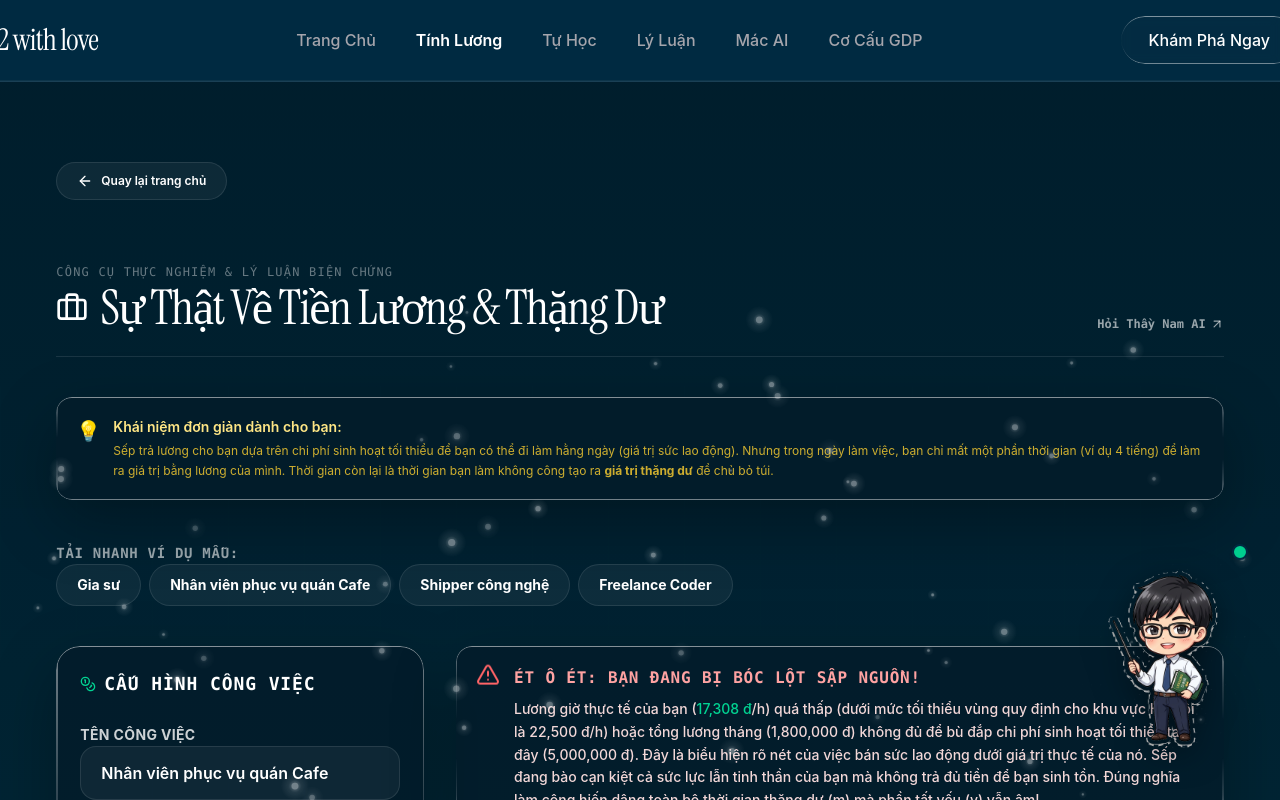
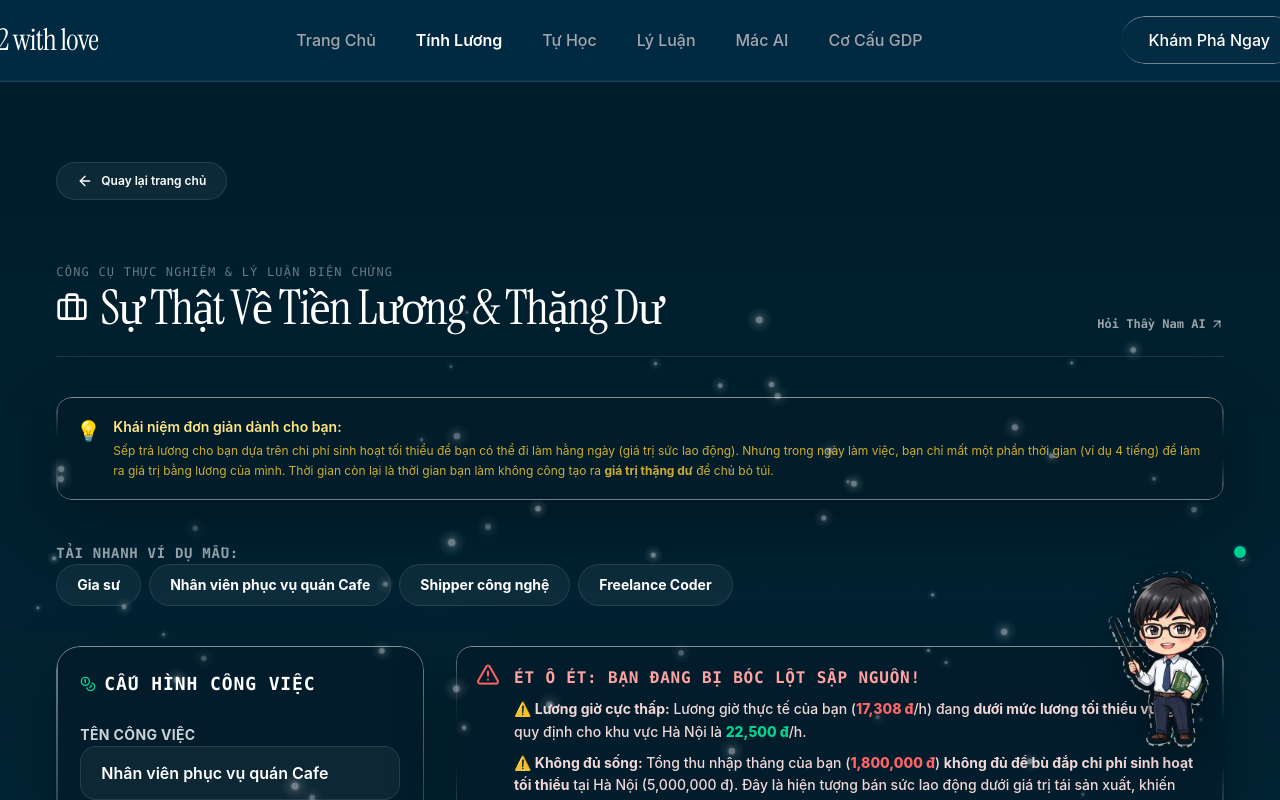
Before and after one commit to trungtran2511/mac-lenin-2, a React (Vite) app: page / in a window 1280 px wide. Both pictures are taken after a click on the button "Tính Lương". Shown: the top 800 px of the page. Built offline with nearby package versions, Linux system fonts and the light colour scheme; a web font is replaced by a local one.

Commit message:
feat(salary): add parent allowance input and logic, fix ridiculous wage warning message logic

```diff
--- a/src/components/SalaryCalculatorPanel.tsx
+++ b/src/components/SalaryCalculatorPanel.tsx
@@ -136,6 +136,7 @@ export function SalaryCalculatorPanel({ onAskTeacher }: SalaryCalculatorPanelPro
   const [regionBriefExplanation, setRegionBriefExplanation] = useState(
     "Chi phí sinh hoạt tối thiểu tại Hà Nội/TP.HCM khoảng 5M VND/tháng bao gồm thuê trọ cơ bản (2M - 2.5M), ăn uống (2M) và đi lại."
   );
+  const [familySupportInput, setFamilySupportInput] = useState("");
 
   // Output states
   const [workMonths, setWorkMonths] = useState(1);
@@ -296,6 +297,7 @@ Hãy phản hồi dưới dạng một đối tượng JSON duy nhất (không c
     setLocationInput(defaultLoc);
     setDynamicMinWage(REGION_CONFIGS[preset.region].minWageHourly);
     setRegionBriefExplanation("Sử dụng thông số mẫu của công việc.");
+    setFamilySupportInput("");
 
     setAiResult(null);
     setAiError(null);
@@ -307,6 +309,8 @@ Hãy phản hồi dưới dạng một đối tượng JSON duy nhất (không c
   const hoursPerDay = parseFloat(hoursInput) || 0;
   const costOfLiving = parseFloat(costInput) || 0;
   const workingDays = parseFloat(daysInput) || 0;
+  const familySupport = parseFloat(familySupportInput) || 0;
+  const totalIncome = monthlySalary + familySupport;
 
   // Basic wage calculations
   const totalHoursMonth = workingDays * hoursPerDay;
@@ -458,7 +462,7 @@ Hãy phản hồi dưới dạng một đối tượng JSON duy nhất (không c
   "job_category": "Tên nhóm ngành chính thức sau dịch/chuẩn hóa (ví dụ: Xe ôm công nghệ / Vận tải, Lao động dịch vụ ăn uống, Công nghệ thông tin...)",
   "suggested_hourly_range": [min_hourly_vnd, max_hourly_vnd],
   "is_exploited_text": "Đánh giá độ bóc lột bằng từ ngữ Gen Z cực độc lạ (ví dụ: 'Bóc lột sập nguồn', 'Tư bản bào mòn', 'Tạm ổn áp', 'Flex lương đỉnh chóp')",
-  "analysis_summary": "Phân tích chi tiết mà siêu hài hước bằng tiếng lóng Gen Z (dùng từ: 'ét ô ét', 'cứu cái lưng', 'tư bản bào', 'nằm im thở khò khò', 'kiếp làm thuê', 'chúa tể', 'chiến thần'). Phải giải thích rõ: 1) Lương theo giờ thực tế so với mức lương tối thiểu của khu vực làm việc đã chọn (${locationInput} với lương tối thiểu vùng là ${dynamicMinWage.toLocaleString()} đ/h) và trung bình ngành thế nào; 2) Giá trị thặng dư (m) bị chủ chiếm dụng; 3) Tỷ suất thặng dư (m') thể hiện mức độ sếp đang bào bạn thế nào; 4) Mối tương quan giữa lương và chi phí sinh hoạt tại vùng này (v) - giải thích tại sao cùng mức lương đó nhưng chi phí ở vùng này đắt đỏ thì cuộc sống sẽ bấp bênh hơn.",
+  "analysis_summary": "Phân tích chi tiết mà siêu hài hước bằng tiếng lóng Gen Z (dùng từ: 'ét ô ét', 'cứu cái lưng', 'tư bản bào', 'nằm im thở khò khò', 'kiếp làm thuê', 'chúa tể', 'chiến thần'). Phải giải thích rõ: 1) Lương theo giờ thực tế so với mức lương tối thiểu của khu vực làm việc đã chọn (${locationInput} với lương tối thiểu vùng là ${dynamicMinWage.toLocaleString()} đ/h) và trung bình ngành thế nào; 2) Giá trị thặng dư (m) bị chủ chiếm dụng; 3) Tỷ suất thặng dư (m') thể hiện mức độ sếp đang bào bạn thế nào; 4) Mối tương quan giữa lương và chi phí sinh hoạt tại vùng này (v) - đặc biệt nếu người dùng nhận thêm tiền trợ cấp của gia đình để bù đắp chi phí sống, hãy phân tích dí dỏm rằng gia đình họ đang gián tiếp 'tài trợ' cho nhà tư bản để họ có thể trả lương rẻ mạt cho bạn mà bạn vẫn không bị 'sập nguồn'; giải thích tại sao cùng mức lương đó nhưng chi phí ở vùng này đắt đỏ thì cuộc sống sẽ bấp bênh hơn.",
   "advice": "Lời khuyên 'xịn sò' giúp nâng cấp bản thân, deal lương hoặc bảo vệ quyền lợi trước tư bản bào."
 }`;
 
@@ -466,7 +470,8 @@ Hãy phản hồi dưới dạng một đối tượng JSON duy nhất (không c
 - Tên công việc: "${jobTitle}"
 - Khu vực làm việc: ${locationInput}
 - Lương tối thiểu vùng theo giờ (theo luật): ${dynamicMinWage.toLocaleString()} VND/giờ
-- Lương tháng: ${monthlySalary.toLocaleString()} VND
+- Lương tháng từ việc làm: ${monthlySalary.toLocaleString()} VND
+- Tiền trợ cấp từ gia đình/bố mẹ mỗi tháng: ${familySupport.toLocaleString()} VND
 - Số ngày làm việc mỗi tháng: ${workingDays} ngày
 - Số giờ làm việc mỗi ngày: ${hoursPerDay} giờ
 - Chi phí sinh hoạt tối thiểu mỗi tháng của người dùng tại vùng này: ${costOfLiving.toLocaleString()} VND
@@ -546,7 +551,9 @@ Hãy phản hồi dưới dạng một đối tượng JSON duy nhất (không c
   };
 
   // Determine warning levels
-  const isWageRidiculous = actualHourlyWage < dynamicMinWage || (monthlySalary > 0 && monthlySalary < costOfLiving);
+  const isWageUnderMinWage = actualHourlyWage < dynamicMinWage;
+  const isWageBelowSurvival = monthlySalary > 0 && monthlySalary < costOfLiving;
+  const isWageRidiculous = isWageUnderMinWage || isWageBelowSurvival;
   const isWageUnderSuggested = aiResult && actualHourlyWage < aiResult.suggested_hourly_range[0];
 
   const chartData = [
@@ -678,7 +685,7 @@ Hãy phản hồi dưới dạng một đối tượng JSON duy nhất (không c
               )}
             </div>
 
-            <div className="grid grid-cols-2 gap-4">
+            <div className="grid grid-cols-1 md:grid-cols-3 gap-4">
               <div className="space-y-1.5">
                 <label className="text-sm font-bold text-white/80 uppercase tracking-wide">Lương tháng (VND)</label>
                 <input
@@ -709,6 +716,17 @@ Hãy phản hồi dưới dạng một đối tượng JSON duy nhất (không c
                     ⚠️ Tại Vùng II đô thị, chi phí sống tối thiểu thường cần khoảng 3.2M - 4.5M đ.
                   </p>
                 )}
+              </div>
+
+              <div className="space-y-1.5">
+                <label className="text-sm font-bold text-white/80 uppercase tracking-wide">Bố mẹ trợ cấp/tháng</label>
+                <input
+                  type="number"
+                  placeholder="Ví dụ: 3000000"
+                  value={familySupportInput}
+                  onChange={e => setFamilySupportInput(e.target.value)}
+                  className="w-full bg-white/5 border border-white/10 rounded-2xl px-5 py-3.5 text-base font-semibold text-white focus:outline-none focus:border-white focus:bg-white/10 transition-all font-mono"
+                />
               </div>
             </div>
 
@@ -803,11 +821,24 @@ Hãy phản hồi dưới dạng một đối tượng JSON duy nhất (không c
                     Ét ô ét: Bạn đang bị bóc lột sập nguồn!
                   </strong>
                   <p className="text-sm mt-2 text-red-100/95 leading-relaxed font-sans font-medium">
-                    Lương giờ thực tế của bạn (<span className="text-emerald-400">{Math.round(actualHourlyWage).toLocaleString()} đ</span>/h) quá thấp (dưới mức tối thiểu vùng quy định cho khu vực {locationInput} là {dynamicMinWage.toLocaleString()} đ/h) hoặc
-                    tổng lương tháng ({monthlySalary.toLocaleString()} đ) không đủ để bù đắp chi phí sinh hoạt tối
-                    thiểu tại đây ({costOfLiving.toLocaleString()} đ). Đây là biểu hiện rõ nét của việc bán sức
-                    lao động dưới giá trị thực tế của nó. Sếp đang bào cạn kiệt cả sức lực lẫn tinh thần
-                    của bạn mà không trả đủ tiền để bạn sinh tồn. Đúng nghĩa làm công hiến dâng toàn bộ thời gian thặng dư (m) mà phần tất yếu (v) vẫn âm!
+                    {isWageUnderMinWage && (
+                      <span className="block mb-2">
+                        ⚠️ <strong>Lương giờ cực thấp:</strong> Lương giờ thực tế của bạn (<span className="text-red-400 font-extrabold">{Math.round(actualHourlyWage).toLocaleString()} đ</span>/h) đang <strong>dưới mức lương tối thiểu vùng</strong> quy định cho khu vực {locationInput} là <span className="text-emerald-400 font-extrabold">{dynamicMinWage.toLocaleString()} đ</span>/h.
+                      </span>
+                    )}
+                    {isWageBelowSurvival && (
+                      <span className="block">
+                        {totalIncome < costOfLiving ? (
+                          <>
+                            ⚠️ <strong>Không đủ sống:</strong> Tổng thu nhập tháng của bạn (<span className="text-red-400 font-extrabold">{totalIncome.toLocaleString()} đ</span>{familySupport > 0 ? ` bao gồm cả ${familySupport.toLocaleString()} đ bố mẹ trợ cấp` : ""}) <strong>không đủ để bù đắp chi phí sinh hoạt tối thiểu</strong> tại {locationInput} ({costOfLiving.toLocaleString()} đ). Đây là hiện tượng bán sức lao động dưới giá trị tái sản xuất, khiến bạn bị thâm hụt tài chính nghiêm trọng!
+                          </>
+                        ) : (
+                          <>
+                            💡 <strong>Cú lừa kinh điển:</strong> Lương từ chủ trả ({monthlySalary.toLocaleString()} đ) thấp hơn chi phí sống tối thiểu ({costOfLiving.toLocaleString()} đ). Bạn sống sót được ở {locationInput} là nhờ <strong>{familySupport.toLocaleString()} đ bố mẹ gửi trợ cấp</strong>. Dưới góc nhìn Mác-Lênin, <strong>gia đình bạn đang gián tiếp tài trợ cho chủ tư bản</strong> để họ có thể trả lương rẻ mạt cho bạn mà bạn vẫn không bị "sập nguồn"!
+                          </>
+                        )}
+                      </span>
+                    )}
                   </p>
                 </div>
               </motion.div>
```
